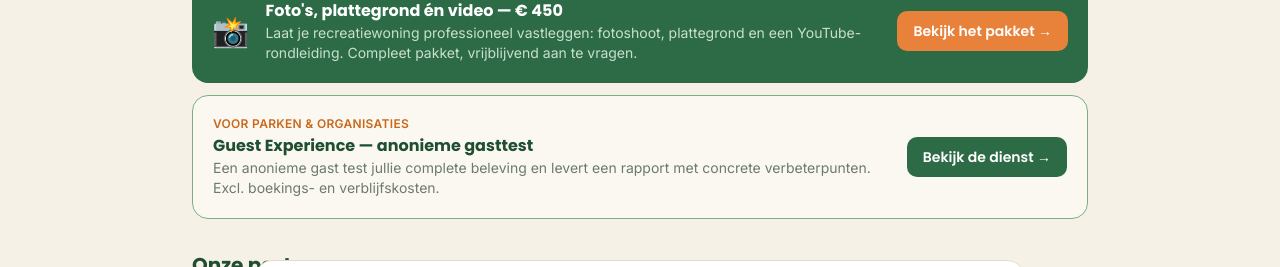
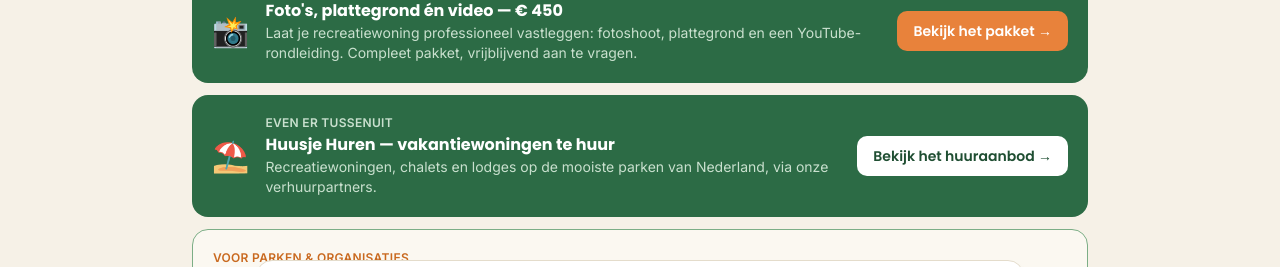
Before and after one commit to jasper599/mooihuus, a Next.js app: page /huusmeesters in a window 1280 px wide. Shown: the part 434-701 px from the top of the page. Built offline with nearby package versions, Linux system fonts and the light colour scheme; no server answers.

Commit message:
Add files via upload

```diff
--- a/app/huusmeesters/page.tsx
+++ b/app/huusmeesters/page.tsx
@@ -47,6 +47,17 @@ export default function HuusmeestersPage() {
           <div className="text-sm text-salie-lt">Laat je recreatiewoning professioneel vastleggen: fotoshoot, plattegrond en een YouTube-rondleiding. Compleet pakket, vrijblijvend aan te vragen.</div>
         </div>
         <span className="btn text-sm">Bekijk het pakket →</span>
+      </Link>
+
+      {/* Teaser: Huusje Huren (verhuuraanbod) */}
+      <Link href="/verhuur" className="mt-3 rounded-2xl bg-bosgroen text-white p-5 flex gap-4 items-center flex-wrap hover:shadow-md transition-shadow">
+        <div className="text-3xl">⛱️</div>
+        <div className="flex-1 min-w-[220px]">
+          <div className="text-xs font-semibold text-salie-lt uppercase tracking-wide">Even er tussenuit</div>
+          <div className="font-display font-bold mt-0.5">Huusje Huren — vakantiewoningen te huur</div>
+          <div className="text-sm text-salie-lt">Recreatiewoningen, chalets en lodges op de mooiste parken van Nederland, via onze verhuurpartners.</div>
+        </div>
+        <span className="btn bg-white text-bosgroen-dk hover:bg-white/90 text-sm">Bekijk het huuraanbod →</span>
       </Link>
 
       {/* Teaser: Guest Experience (voor parken) */}
```
